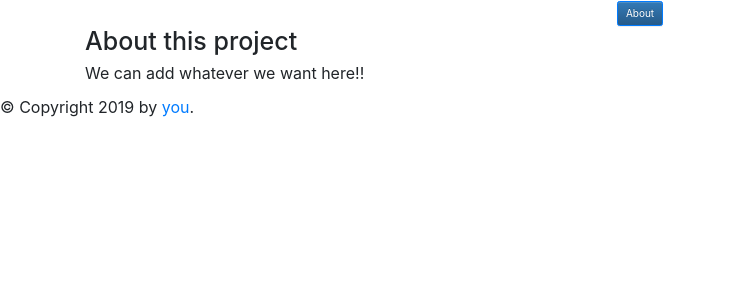
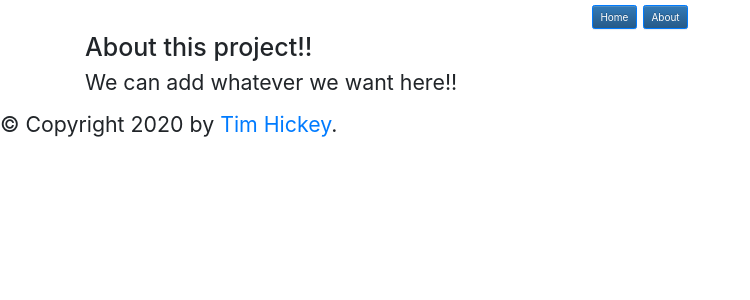
Before and after one commit to tjhickey724/MKTYP6aFall20App1, a Flask app: page /about in a window 1280 px wide. Shown: the top 300 px of the page, without its empty margins (0-750 px from the left). Run offline with Flask 2, Linux system fonts and the light colour scheme; some libraries are stand-ins or nearby versions.

Commit message:
👚💕 Updated with Glitch

```diff
--- a/static/stylesheets/basicstyle.css
+++ b/static/stylesheets/basicstyle.css
@@ -1,3 +1,3 @@
 body {
-  font-size: 12pt
+  font-size: 16pt
 }
--- a/templates/about.html
+++ b/templates/about.html
@@ -1,7 +1,7 @@
 {% extends "fancylayout.html" %}
 
 {% block content %}
-    <h1>About this project</h1>
+    <h1>About this project!!</h1>
     <p>
         We can add whatever we want here!!
     </p>
--- a/templates/fancylayout.html
+++ b/templates/fancylayout.html
@@ -5,38 +5,50 @@
     <link rel="stylesheet" href="style.css" />
     <title>{% block title %}{% endblock %} - My Webpage</title>
     {% endblock %}
-    <link rel="stylesheet"
+    <link
+      rel="stylesheet"
       href="https://maxcdn.bootstrapcdn.com/bootstrap/3.3.7/css/bootstrap.min.css"
       integrity="sha384-BVYiiSIFeK1dGmJRAkycuHAHRg32OmUcww7on3RYdg4Va+PmSTsz/K68vbdEjh4u"
-				crossorigin="anonymous">
+      crossorigin="anonymous"
+    />
     <!-- Optional theme -->
-	<link rel="stylesheet"
+    <link
+      rel="stylesheet"
       href="https://maxcdn.bootstrapcdn.com/bootstrap/3.3.7/css/bootstrap-theme.min.css"
       integrity="sha384-rHyoN1iRsVXV4nD0JutlnGaslCJuC7uwjduW9SVrLvRYooPp2bWYgmgJQIXwl/Sp"
-				crossorigin="anonymous">
+      crossorigin="anonymous"
+    />
 
     <!-- Required meta tags -->
-	<meta charset="utf-8">
-	<meta name="viewport" content="width=device-width, initial-scale=1, shrink-to-fit=no">
+    <meta charset="utf-8" />
+    <meta
+      name="viewport"
+      content="width=device-width, initial-scale=1, shrink-to-fit=no"
+    />
 
     <!-- Bootstrap CSS -->
-	<link rel="stylesheet" href="https://stackpath.bootstrapcdn.com/bootstrap/4.3.1/css/bootstrap.min.css" integrity="sha384-ggOyR0iXCbMQv3Xipma34MD+dH/1fQ784/j6cY/iJTQUOhcWr7x9JvoRxT2MZw1T" crossorigin="anonymous">
+    <link
+      rel="stylesheet"
+      href="https://stackpath.bootstrapcdn.com/bootstrap/4.3.1/css/bootstrap.min.css"
+      integrity="sha384-ggOyR0iXCbMQv3Xipma34MD+dH/1fQ784/j6cY/iJTQUOhcWr7x9JvoRxT2MZw1T"
+      crossorigin="anonymous"
+    />
 
-  <link rel="stylesheet" href="/static/stylesheets/basicstyle.css">
+    <link rel="stylesheet" href="/static/stylesheets/basicstyle.css" />
   </head>
   <body>
     <div class="text-center">
+      <a class="btn btn-primary" href="/">Home</a>
       <a class="btn btn-primary" href="/about">About</a>
     </div>
+
     <div class="container" id="content">
       {% block content %}{% endblock %}
     </div>
+
     <div id="footer">
-        {% block footer %}
-        &copy; Copyright 2019 by <a href="http://domain.invalid/">you</a>.
-        {% endblock %}
+      {% block footer %} &copy; Copyright 2020 by
+      <a href="http://www.cs.brandeis.edu/~tim">Tim Hickey</a>. {% endblock %}
     </div>
-
-  </body>
   </body>
 </html>
--- a/templates/index.html
+++ b/templates/index.html
@@ -8,6 +8,7 @@
         This is a simple Python Flask webserver
         which we can modify and play with to learn
         HTML, CSS, Twitter Bootstrap, Jinja, and Python
+      </p>
     </div>
 
     Click on the link to the <a href="sandbox">sandbox</a>
```
Lines whose indentation alone changed are shown as unchanged.
